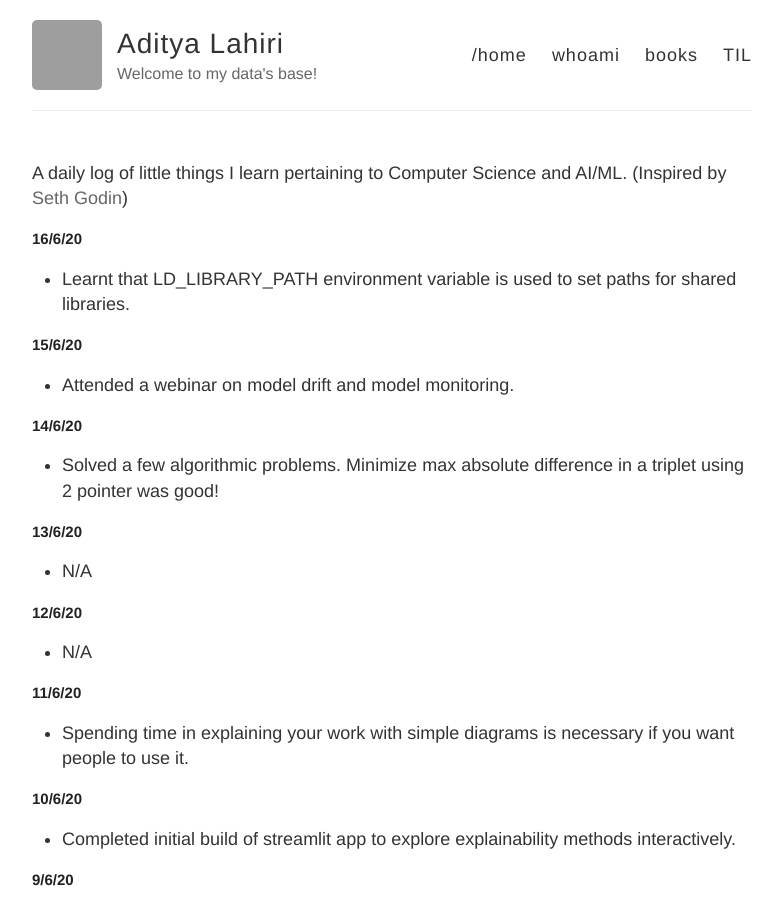
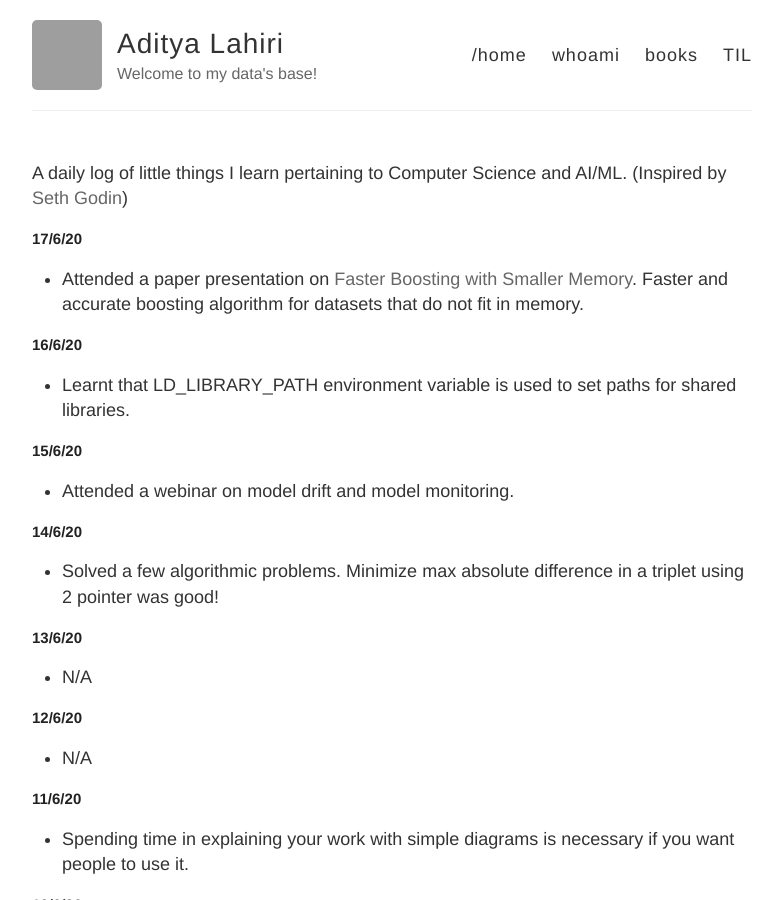
Before and after one commit to adityalahiri/adityalahiri.github.io, a Jekyll site: the page built from TIL.md, in a window 1280 px wide and 900 px high. Shown: the whole window, without its empty margins (248-1030 px from the left). Built offline with Jekyll 4.4.1, drawn with Linux system fonts in a browser that asks for light colours; our own code applies the rules of GitHub Pages for plain Markdown files; grey boxes are pictures that could not be loaded.

Commit message:
Update for 17/6

```diff
--- a/TIL.md
+++ b/TIL.md
@@ -1,5 +1,9 @@
 A daily log of little things I learn pertaining to Computer Science and AI/ML.
 (Inspired by [Seth Godin](https://seths.blog/))
+
+## 17/6/20
+
+* Attended a paper presentation on [Faster Boosting with Smaller Memory](https://papers.nips.cc/paper/9314-faster-boosting-with-smaller-memory.pdf). Faster and accurate boosting algorithm for datasets that do not fit in memory.
 
 ## 16/6/20
 
```
